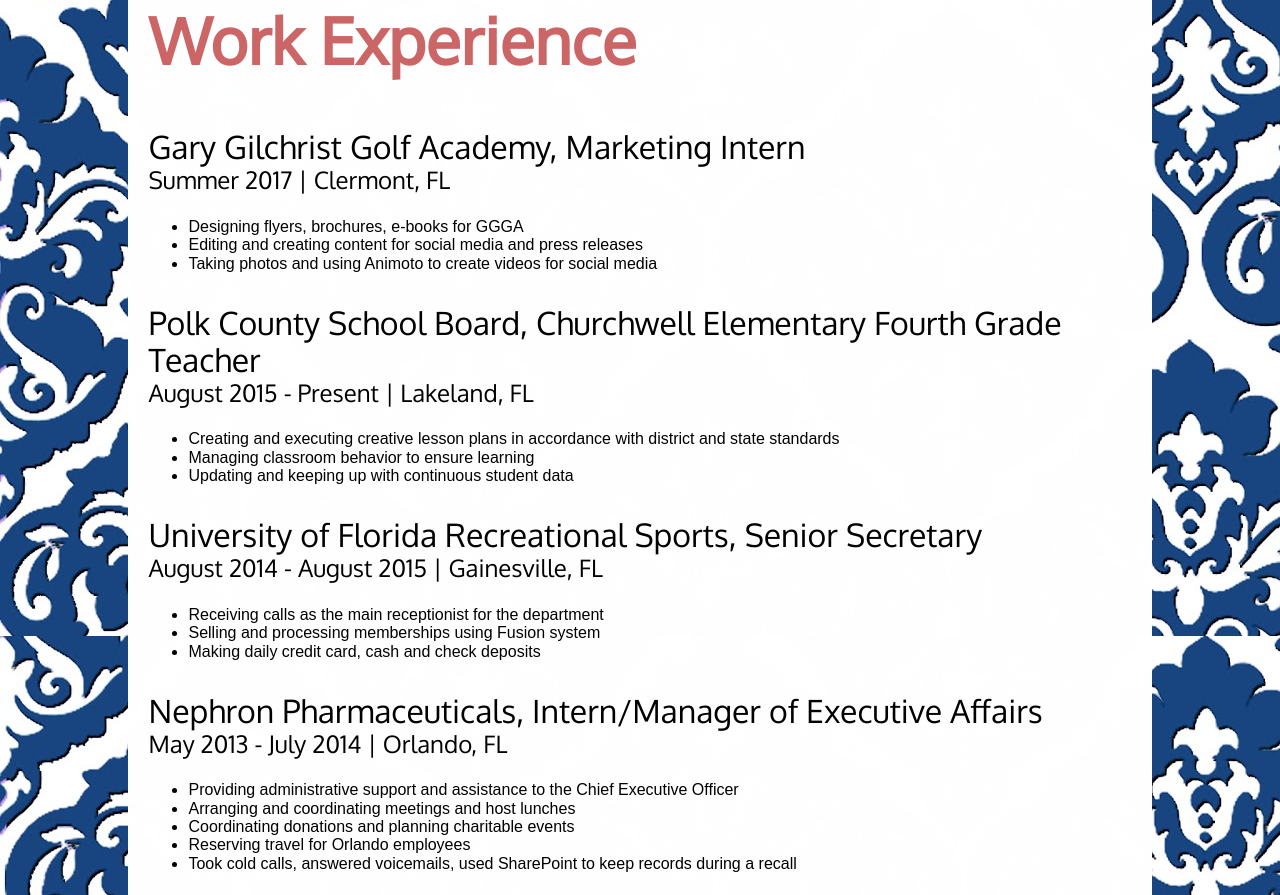
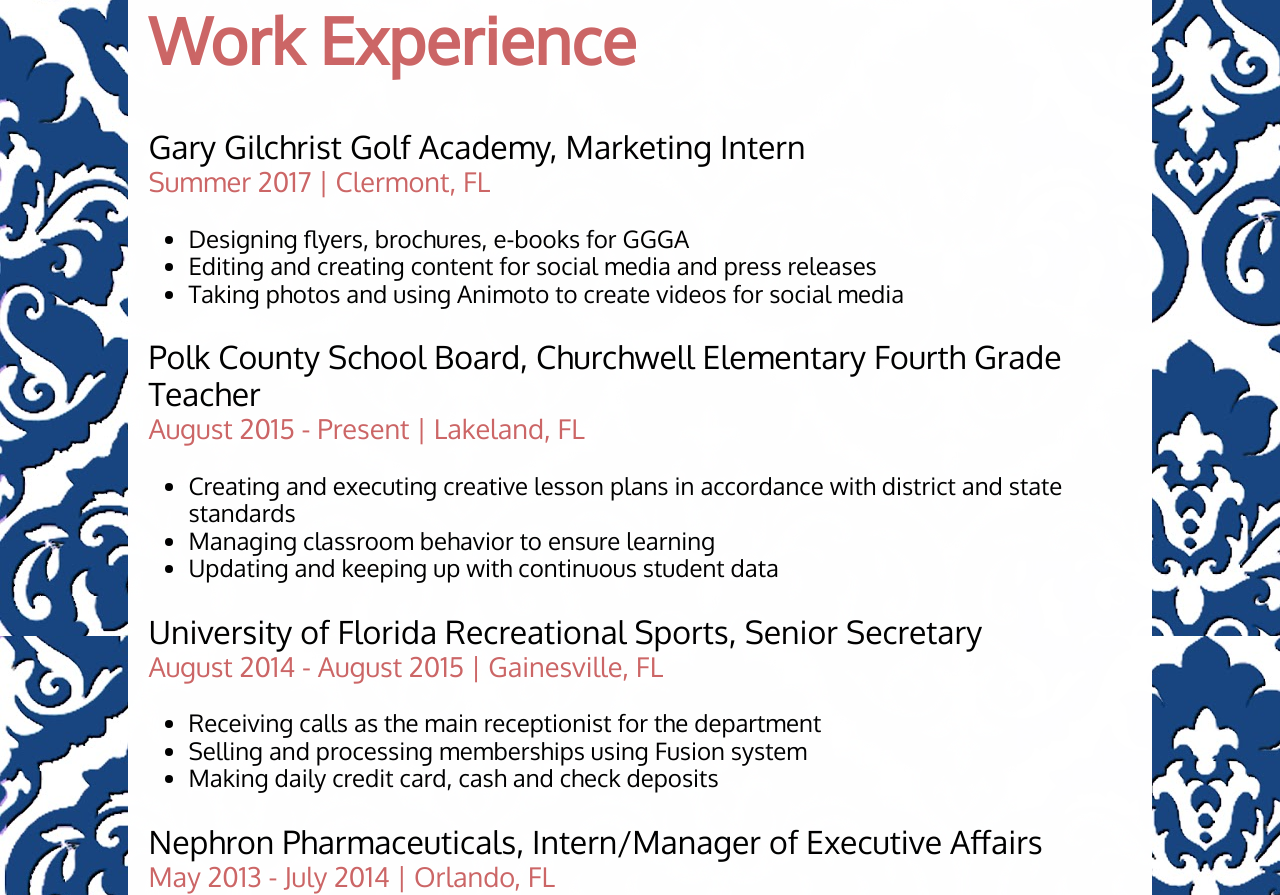
Before and after one commit to jennawsmith/project_resume_smith_jenna, a plain HTML site: page index.html in a window 1280 px wide. Shown: the part 964-1859 px from the top of the page. Drawn offline with Linux system fonts and the light colour scheme.

Commit message:
style ul li

```diff
--- a/css/main.css
+++ b/css/main.css
@@ -48,10 +48,16 @@ p {
 }
 
 .joblocation {
-    font-size: 1.5rem;
+    font-size: 1.7rem;
     margin-top: 0;
+    color: #cc6666;
 }
 
 .nobottommargin {
     margin-bottom: 0;
 }
+
+ul li {
+    font-family: 'Oxygen', sans-serif;
+    font-size: 1.5rem;
+}
```
